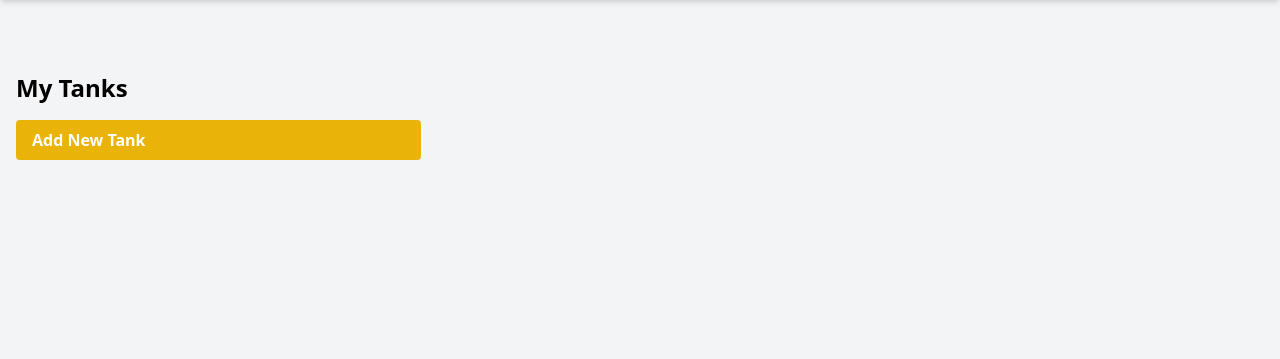
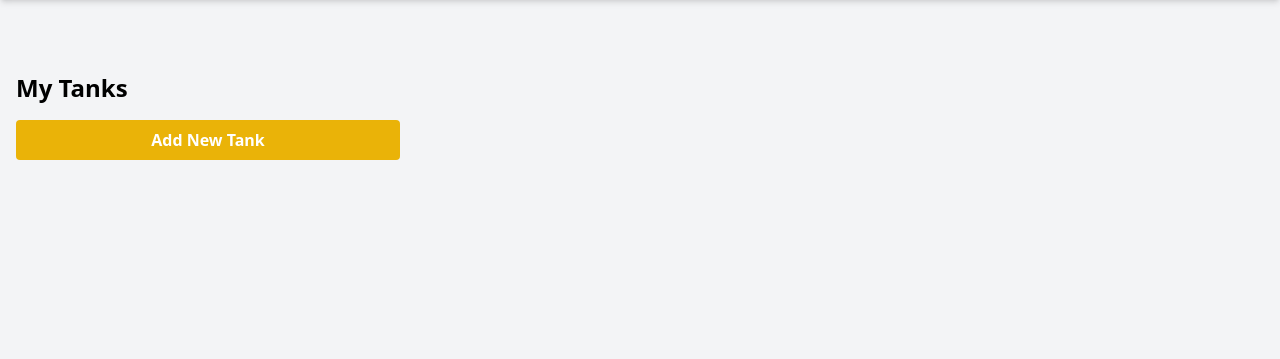
Before and after one commit to albertski/tank_share, a Rails app: page /user_tanks in a window 1280 px wide. Shown: the part 129-488 px from the top of the page. Run offline with Rails 7, Linux system fonts and the light colour scheme; the visitor is signed in with stand-in values (Sample User, id 1); data that the repository does not hold is empty; style sheets or scripts are compiled from the project's sources; parts of the project's set-up code (start-up, migrations or seed data) failed here and were passed over; some libraries are stand-ins or nearby versions.

Commit message:
Centers div

```diff
--- a/app/views/user_tanks/index.html.erb
+++ b/app/views/user_tanks/index.html.erb
@@ -2,6 +2,6 @@
   <h1 class="text-2xl font-bold mb-4">My Tanks</h1>
   <div class="grid grid-cols-1 md:grid-cols-2 lg:grid-cols-3 gap-4">
     <%= render partial: 'user_tanks/user_tank', collection: @user_tanks %>
-    <%= link_to 'Add New Tank', new_tank_path, class: 'bg-yellow-500 hover:bg-yellow-700 text-white font-bold py-2 px-4 rounded transition duration-300 ease-in-out', data: { turbo_frame: '_top' } %>
+    <%= link_to 'Add New Tank', new_tank_path, class: 'flex justify-center items-center max-w-sm bg-yellow-500 hover:bg-yellow-700 text-white font-bold py-2 px-4 rounded transition duration-300 ease-in-out', data: { turbo_frame: '_top' } %>
   </div>
 </div>
```
